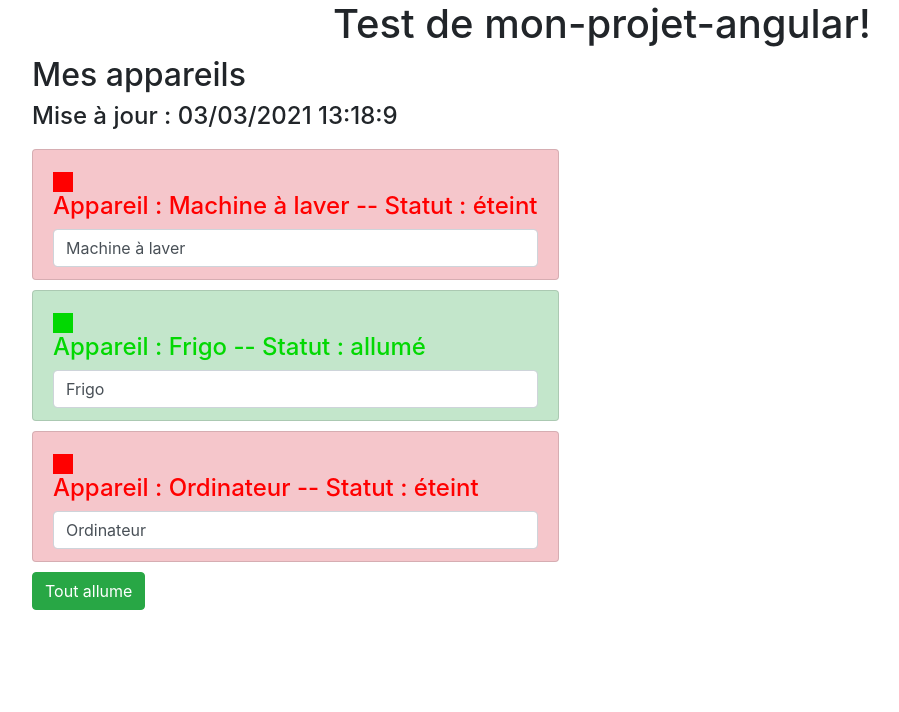
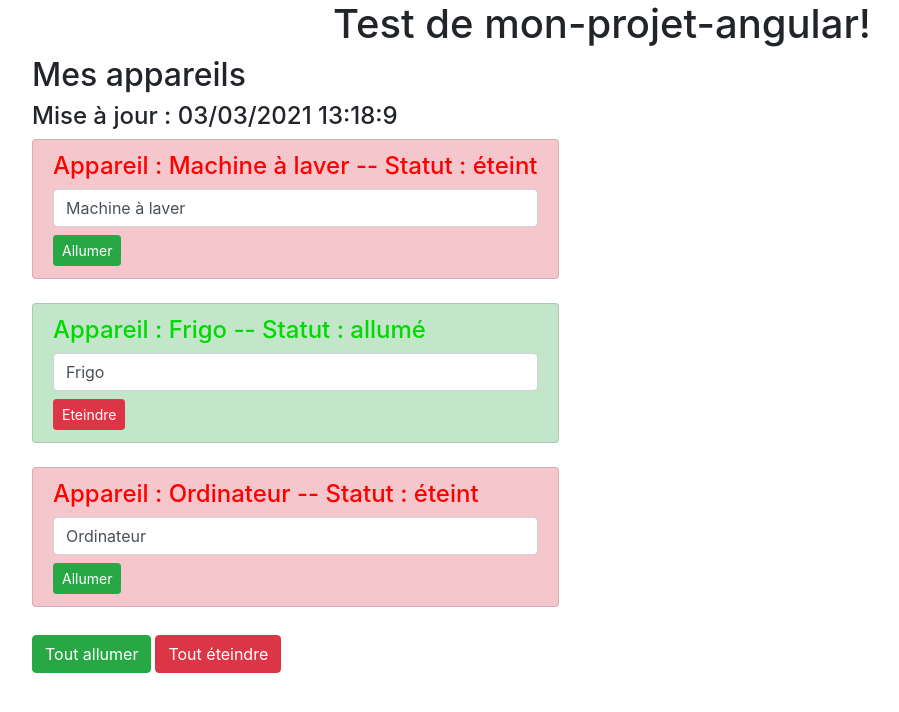
Before and after one commit to romualdblondiaux/mon-projet-angular, an Angular app: page / in a window 1280 px wide. Shown: the top 712 px of the page, without its empty margins (38-937 px from the left). Built offline with nearby package versions, Linux system fonts and the light colour scheme.

Commit message:
Injection, instances et services

```diff
--- a/src/app/app.component.html
+++ b/src/app/app.component.html
@@ -8,10 +8,18 @@
     <div class="col-xs-12">
       <h2>Mes appareils</h2>
         <h4>Mise à jour : {{ lastUpdate | async | date: 'dd/MM/yyyy H:m:s' }}</h4>
-      <ul class="list-group">
-        <app-appareil style="margin-top:10px" *ngFor="let appareil of appareils" [appareilName]="appareil.name" [appareilStatus]="appareil.status"></app-appareil>
-      </ul>
-      <button class="btn btn-success" style="margin-top:10px" [disabled]="!isAuth" (click)="onAllumer()">Tout allume</button>
+          <ul class="list-group mb-1">
+            <app-appareil *ngFor="let appareil of appareils; let i = index"
+                          [appareilName]="appareil.name"
+                          [appareilStatus]="appareil.status"
+                          [index]="i"></app-appareil>
+          </ul>
+      <button class="btn btn-success"
+              [disabled]="!isAuth"
+              (click)="onAllumer()">Tout allumer</button>
+      <button class="btn btn-danger ml-1"
+              [disabled]="!isAuth"
+              (click)="onEteindre()">Tout éteindre</button>
     </div>
   </div>
 </div>
--- a/src/app/app.component.ts
+++ b/src/app/app.component.ts
@@ -1,11 +1,12 @@
-import { Component } from '@angular/core';
+import { AppareilService } from './services/appareil.service';
+import { Component, OnInit } from '@angular/core';
 
 @Component({
   selector: 'app-root',
   templateUrl: './app.component.html',
   styleUrls: ['./app.component.scss']
 })
-export class AppComponent {
+export class AppComponent implements OnInit{
   title = 'mon-projet-angular';
   isAuth = false;
   lastUpdate = new Promise((resolve, reject) => {
@@ -17,22 +18,9 @@ export class AppComponent {
     );
   });
 
-  appareils = [
-    {
-      name: 'Machine à laver',
-      status: 'éteint'
-    },
-    {
-      name: 'Frigo',
-      status: 'allumé'
-    },
-    {
-      name: 'Ordinateur',
-      status: 'éteint'
-    }
-  ];
+  appareils: any[];
 
-  constructor() {
+  constructor(private appareilService: AppareilService) {
     setTimeout(
       () => {
         this.isAuth = true;
@@ -40,8 +28,21 @@ export class AppComponent {
     );
   }
 
+  ngOnInit() {
+    this.appareils = this.appareilService.appareils;
+  }
+
   onAllumer() {
+    this.appareilService.switchOnAll();
     console.log('On allume tout !');
   }
 
+  onEteindre() {
+    if (confirm('Etes-vous sûr de vouloir éteindre tous vos appareils ?')) {
+      this.appareilService.switchOffAll();
+    } else {
+      return null;
+    }
 }
+
+}
--- a/src/app/appareil/appareil.component.html
+++ b/src/app/appareil/appareil.component.html
@@ -1,10 +1,15 @@
-<li [ngClass]="{'list-group-item': true,
+<li class="mb-4" [ngClass]="{'list-group-item': true,
               'list-group-item-success': appareilStatus === 'allumé',
               'list-group-item-danger': appareilStatus === 'éteint'}">
-  <div style="margin-top:10px;width:20px;height:20px;background-color:red;"
-       *ngIf="appareilStatus === 'éteint'"></div>
-  <div style="margin-top:10px;width:20px;height:20px;background-color:#02d802;"
-       *ngIf="appareilStatus === 'allumé'"></div>
+
   <h4 [ngStyle]="{color: getColor()}">Appareil : {{ appareilName }} -- Statut : {{ getStatus() }}</h4>
   <input type="text" class="form-control" [(ngModel)]="appareilName">
+
+  <button class="btn btn-sm btn-success mt-2"
+          *ngIf="appareilStatus === 'éteint'"
+          (click)="onSwitch()">Allumer</button>
+  <button class="btn btn-sm btn-danger mt-2"
+          *ngIf="appareilStatus === 'allumé'"
+          (click)="onSwitch()">Eteindre</button>
+
 </li>
--- a/src/app/appareil/appareil.component.ts
+++ b/src/app/appareil/appareil.component.ts
@@ -1,3 +1,4 @@
+import { AppareilService } from './../services/appareil.service';
 import { Component, Input, OnInit } from '@angular/core';
 
 @Component({
@@ -9,8 +10,9 @@ export class AppareilComponent implements OnInit {
 
   @Input() appareilName: string;
   @Input() appareilStatus: string;
+  @Input() index: number;
 
-  constructor() { }
+  constructor(private appareilService: AppareilService) { }
 
   ngOnInit(): void {
   }
@@ -25,6 +27,14 @@ export class AppareilComponent implements OnInit {
     } else if (this.appareilStatus === 'éteint') {
       return 'red';
     }
+  }
+
+  onSwitch() {
+    if (this.appareilStatus === 'allumé') {
+      this.appareilService.switchOffOne(this.index);
+    } else if (this.appareilStatus === 'éteint') {
+      this.appareilService.switchOnOne(this.index);
+    }
 }
 
 }
--- /dev/null
+++ b/src/app/services/appareil.service.ts
@@ -0,0 +1,37 @@
+export class AppareilService {
+  appareils = [
+    {
+      name: 'Machine à laver',
+      status: 'éteint'
+    },
+    {
+      name: 'Frigo',
+      status: 'allumé'
+    },
+    {
+      name: 'Ordinateur',
+      status: 'éteint'
+    }
+  ];
+
+  switchOnAll() {
+    for (const appareil of this.appareils) {
+      appareil.status = 'allumé';
+    }
+  }
+
+  switchOffAll() {
+    for (const appareil of this.appareils) {
+      appareil.status = 'éteint';
+    }
+  }
+
+  switchOnOne(i: number) {
+    this.appareils[i].status = 'allumé';
+  }
+
+  switchOffOne(i: number) {
+      this.appareils[i].status = 'éteint';
+  }
+
+}
--- /dev/null
+++ b/src/app/services/services.component.html
@@ -0,0 +1 @@
+<p>services works!</p>
--- /dev/null
+++ b/src/app/services/services.component.ts
@@ -0,0 +1,15 @@
+import { Component, OnInit } from '@angular/core';
+
+@Component({
+  selector: 'app-services',
+  templateUrl: './services.component.html',
+  styleUrls: ['./services.component.scss']
+})
+export class ServicesComponent implements OnInit {
+
+  constructor() { }
+
+  ngOnInit(): void {
+  }
+
+}
```
Also changed, not shown: src/app/app.module.ts (+7 -2 lines), src/app/services/services.component.scss (added), 1 other file (tests, documents, lock files or other folders).
